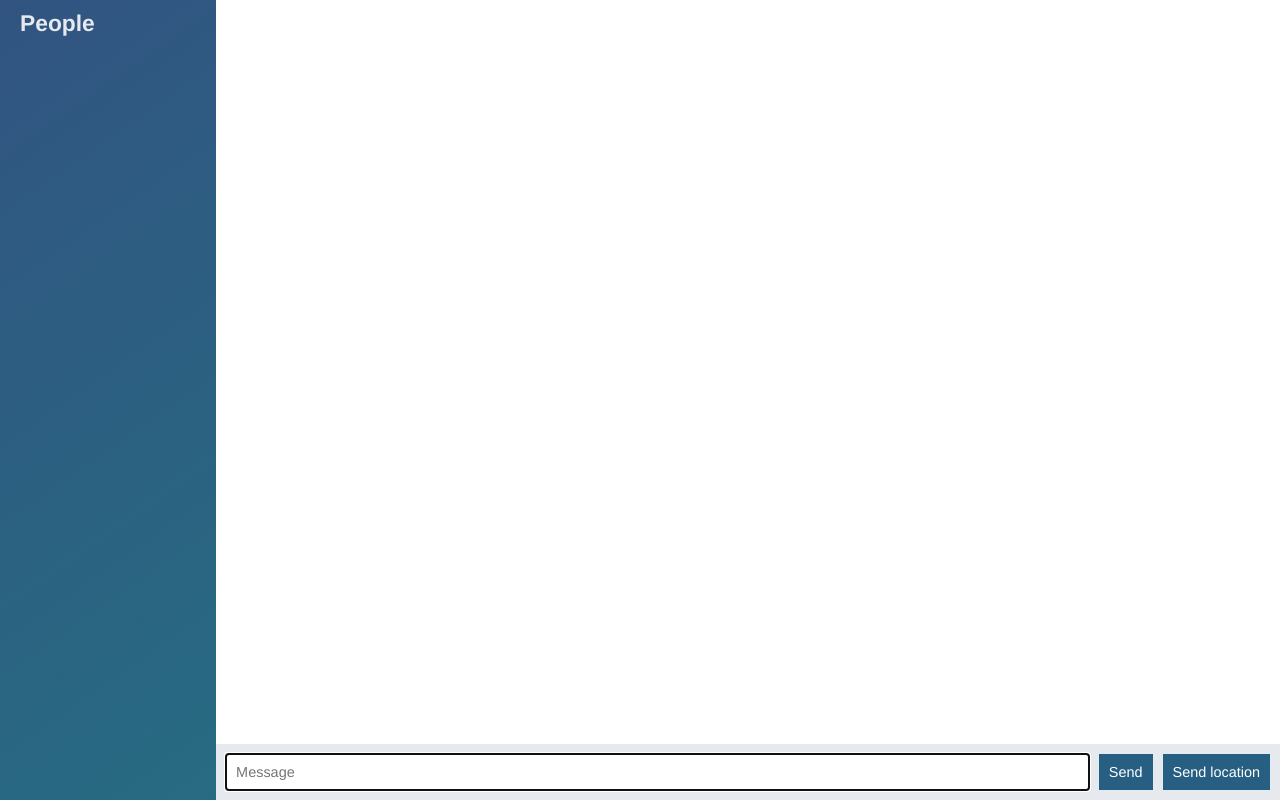
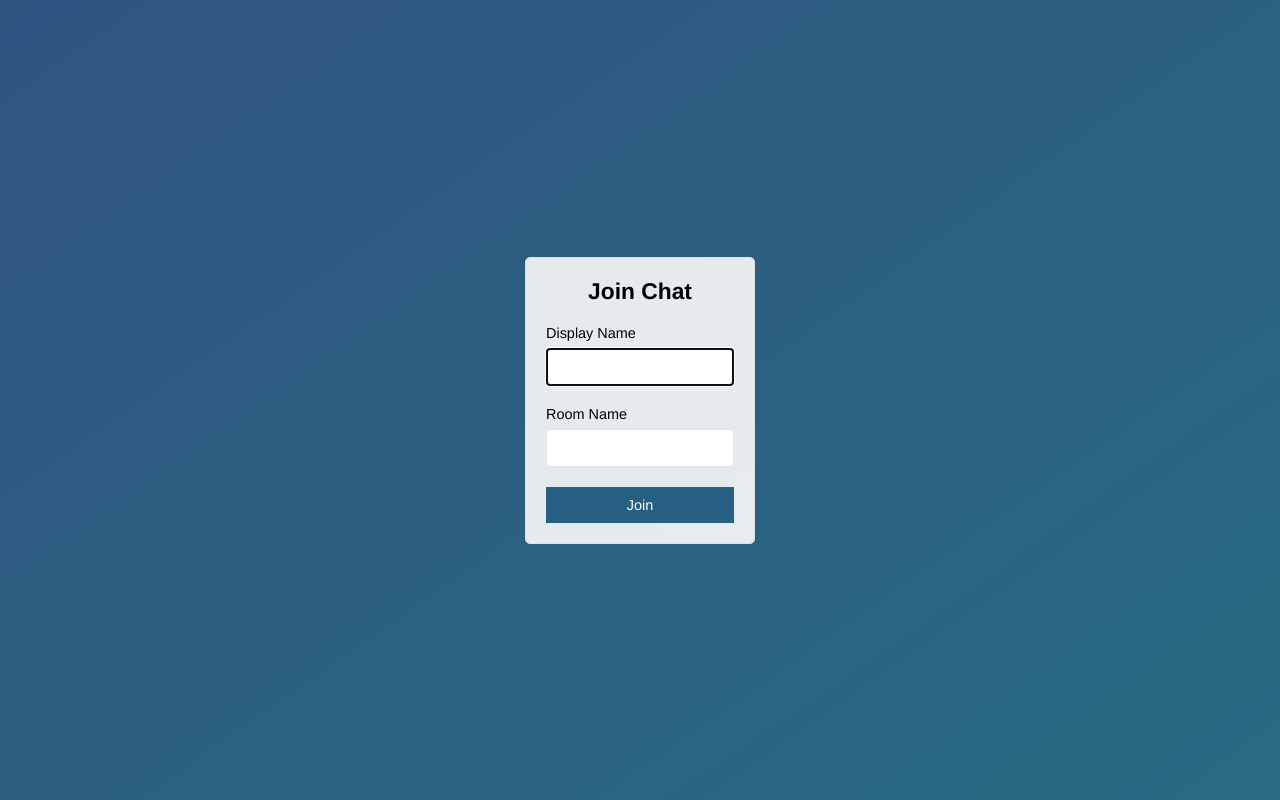
Before and after one commit to yokeshb97/Chat-app, a website: page public/index.html in a window 1280 px wide. Drawn offline with nearby package versions, Linux system fonts and the light colour scheme; no server answers.

Commit message:
Added chat join page

```diff
--- a/public/index.html
+++ b/public/index.html
@@ -2,61 +2,28 @@
 <html>
 <head>
   <meta charset="utf-8">
+  <title>Join | Chatapp</title>
+  <meta name="viewport" content="width=device-width, initial-scale=1 ,user-scalable=no">
   <link rel="stylesheet" href="/css/styles.css">
 </head>
-<body class="chat">
-
-<div class="chat__sidebar">
-  <h3>People</h3>
-  <div id="users"></div>
-</div>
-
-<div class="chat__main">
-  <ol id="messages" class="chat__messages"></ol>
-  <div class="chat__footer">
-  <form id="message-form">
-
-    <input name="message" type="text" placeholder="Message" autofocus autocomplete="off"/>
-    <button>Send</button>
-
-  </form>
-
-  <button id="send-location">Send location</button>
-</div>
-</div>
-
-<script id="message-template" type="text/template">
-  <li class="message">
-    <div class="message__title">
-      <h4>{{frm}}</h4>
-      <span>{{createdAt}}</span>
+<body class="centered-form">
+  <div class="centered-form__form">
+    <form action="/chat.html">
+    <div class="form-field">
+      <h3> Join Chat </h3>
     </div>
-    <div class="message__body">
-      <p>{{text}}</p>
+    <div class="form-field">
+        <label>Display Name</label>
+        <input type="text" name="name" autofocus/>
     </div>
-  </li>
-</script>
-
-<script id="location-message-template" type="text/template">
-  <li class="message">
-    <div class="message__title">
-      <h4>{{frm}}</h4>
-      <span>{{createdAt}}</span>
+    <div class="form-field">
+      <label>Room Name</label>
+      <input type="text" name="room" />
     </div>
-    <div class="message__body">
-      <p>
-        <a href="{{url}}" target="_blank">My current location </a>
-      </p>
+    <div class="form-field">
+      <button> Join </button>
     </div>
-  </li>
-</script>
-
-
-
-<script src="/socket.io/socket.io.js"></script>
-<script src="/js/libs/jquery-3.3.1.min.js"></script>
-<script src="/js/libs/moment.js"></script>
-<script src="/js/libs/mustache.js"></script>
-<script src="/js/index.js"> </script>
+    </form>
+  </div>
 </body>
 </html>
```
Also changed, not shown: public/chat.html (added, +64 -0 lines), public/js/chat.js (renamed from public/js/index.js).
